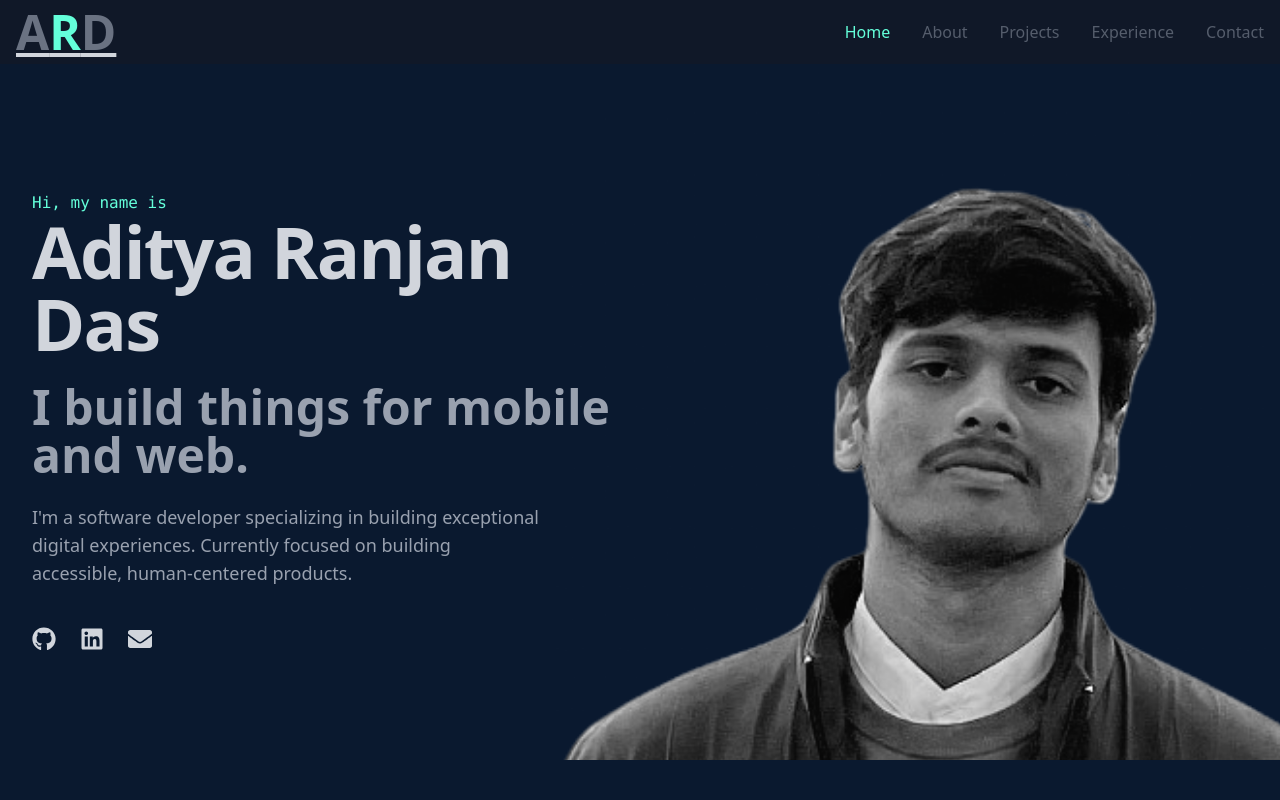
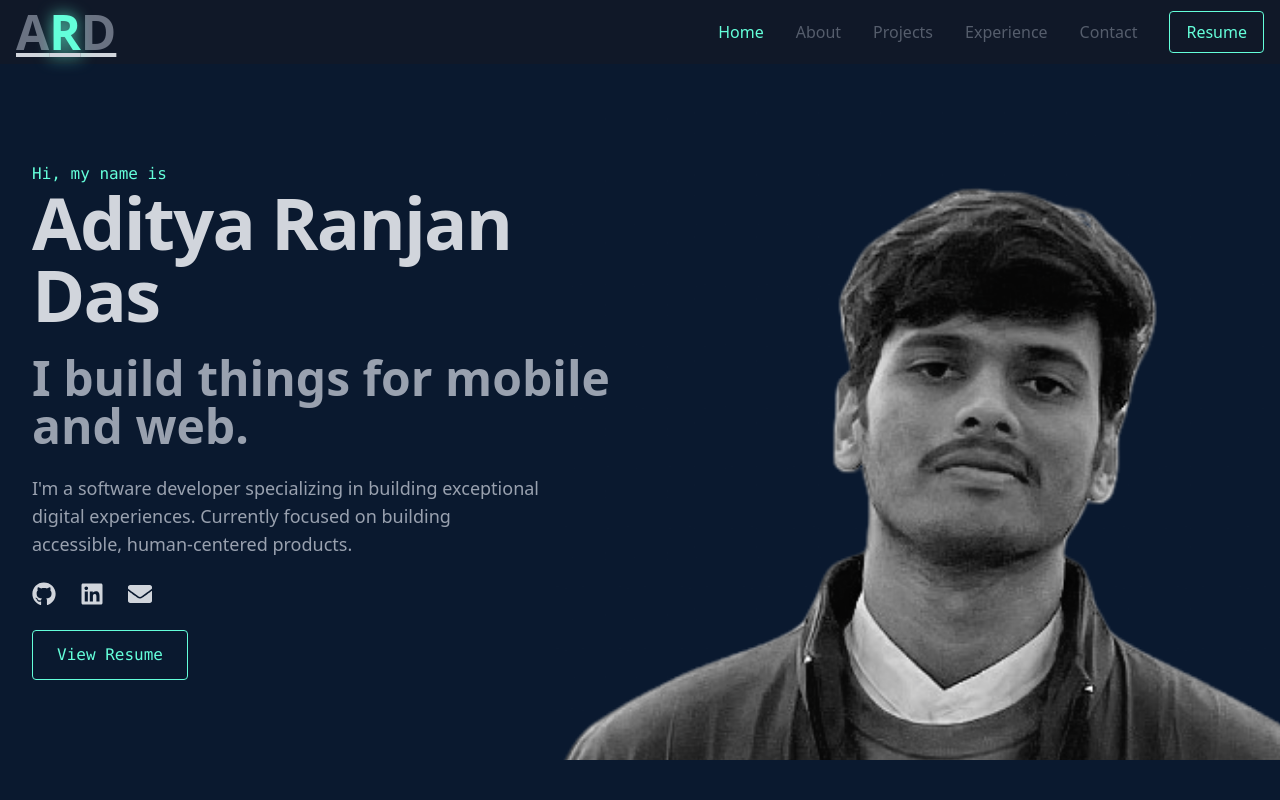
Before and after one commit to Aditya6371/my_portfolio, a React (Vite) app: page / in a window 1280 px wide. Shown: the top 800 px of the page. Built offline with nearby package versions, Linux system fonts and the light colour scheme.

Commit message:
change : design

```diff
--- a/src/components/Home.jsx
+++ b/src/components/Home.jsx
@@ -4,6 +4,11 @@ import profilePic from "../assets/profile.png";
 import { FaGithub, FaLinkedin, FaEnvelope } from "react-icons/fa";
 
 function Home() {
+  const handleResumeClick = () => {
+    // Replace with your resume PDF URL
+    window.open('src/assets/My_resume.pdf', '_blank');
+  };
+
   return (
     <section id="home" className="min-h-screen flex items-center justify-center py-20">
       <div className="container mx-auto px-4 grid md:grid-cols-2 gap-12 items-center">
@@ -46,7 +51,9 @@ function Home() {
             I'm a software developer specializing in building exceptional digital experiences.
             Currently focused on building accessible, human-centered products.
           </motion.p>
-          <div className="flex space-x-6 pt-4">
+
+          <div className="space-y-6">
+            <div className="flex space-x-6">
               <motion.a
                 whileHover={{ y: -2 }}
                 href="https://github.com/Aditya6371"
@@ -73,7 +80,20 @@ function Home() {
                 <FaEnvelope />
               </motion.a>
             </div>
+
+            <motion.button
+              initial={{ opacity: 0, y: 20 }}
+              animate={{ opacity: 1, y: 0 }}
+              transition={{ duration: 0.5, delay: 0.5 }}
+              whileHover={{ y: -2 }}
+              onClick={handleResumeClick}
+              className="px-6 py-3 border border-[#64ffda] text-[#64ffda] rounded hover:bg-[#64ffda]/10 transition-colors duration-300 font-mono"
+            >
+              View Resume
+            </motion.button>
+          </div>
         </motion.div>
+
         <motion.div
           initial={{ opacity: 0, x: 50 }}
           animate={{ opacity: 1, x: 0 }}
--- a/src/components/Navbar.jsx
+++ b/src/components/Navbar.jsx
@@ -26,13 +26,18 @@ function Navbar() {
     { title: "Contact", to: "contact" },
   ];
 
+  const handleResumeClick = () => {
+    // Replace with your resume PDF URL
+    window.open('src/assets/My_resume.pdf', '_blank');
+  };
+
   return (
     <nav className="fixed w-full z-50 bg-gray-900 bg-opacity-90 backdrop-blur-sm">
       <div className="container mx-auto px-4">
         <div className="flex justify-between items-center h-16">
           <h1 className="text-5xl font-bold underline">
             <span className="text-gray-500">A</span>
-            <span className="text-[#64ffda]">R</span>
+            <span className="text-[#64ffda] drop-shadow-[0_0_8px_rgba(100,255,218,0.8)]">R</span>
             <span className="text-gray-500">D</span>
           </h1>
 
@@ -54,13 +59,20 @@ function Navbar() {
                 ignoreCancelEvents={true}
               >
                 <span className={`${activeSection === item.to
-                    ? "text-[#64ffda]"
-                    : "text-gray-400/50 hover:text-gray-400"
+                  ? "text-[#64ffda]"
+                  : "text-gray-400/50 hover:text-gray-400"
                   }`}>
                   {item.title}
                 </span>
               </Link>
             ))}
+
+            <button
+              onClick={handleResumeClick}
+              className="px-4 py-2 border border-[#64ffda] text-[#64ffda] rounded hover:bg-[#64ffda]/10 transition-colors duration-300"
+            >
+              Resume
+            </button>
           </div>
 
           {/* Mobile Menu Button */}
@@ -92,13 +104,21 @@ function Navbar() {
                 onClick={() => setIsOpen(false)}
               >
                 <span className={`${activeSection === item.to
-                    ? "text-[#64ffda]"
-                    : "text-gray-400/50 hover:text-gray-400"
+                  ? "text-[#64ffda]"
+                  : "text-gray-400/50 hover:text-gray-400"
                   }`}>
                   {item.title}
                 </span>
               </Link>
             ))}
+
+            {/* Resume button in mobile menu */}
+            <button
+              onClick={handleResumeClick}
+              className="w-full mt-2 px-4 py-2 border border-[#64ffda] text-[#64ffda] rounded hover:bg-[#64ffda]/10 transition-colors duration-300"
+            >
+              Resume
+            </button>
           </div>
         )}
       </div>
```
Lines whose indentation alone changed are shown as unchanged.
